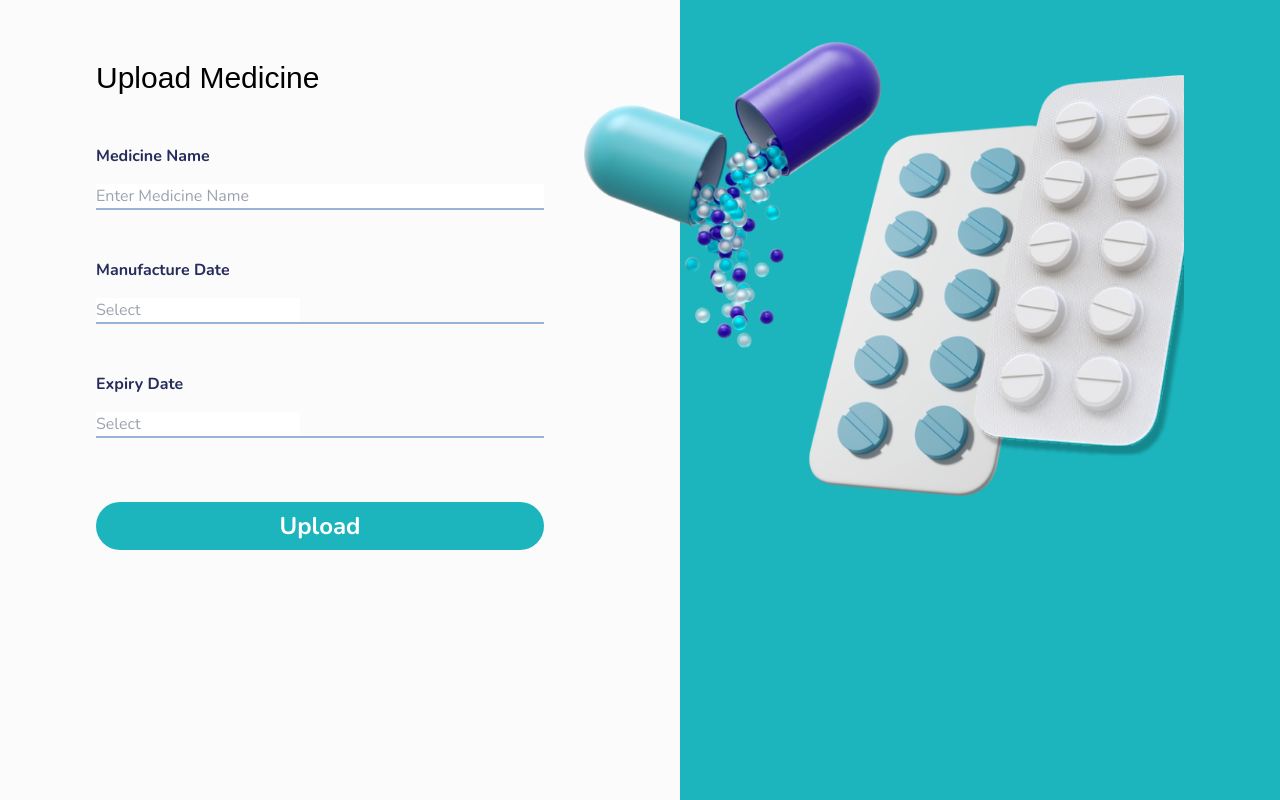
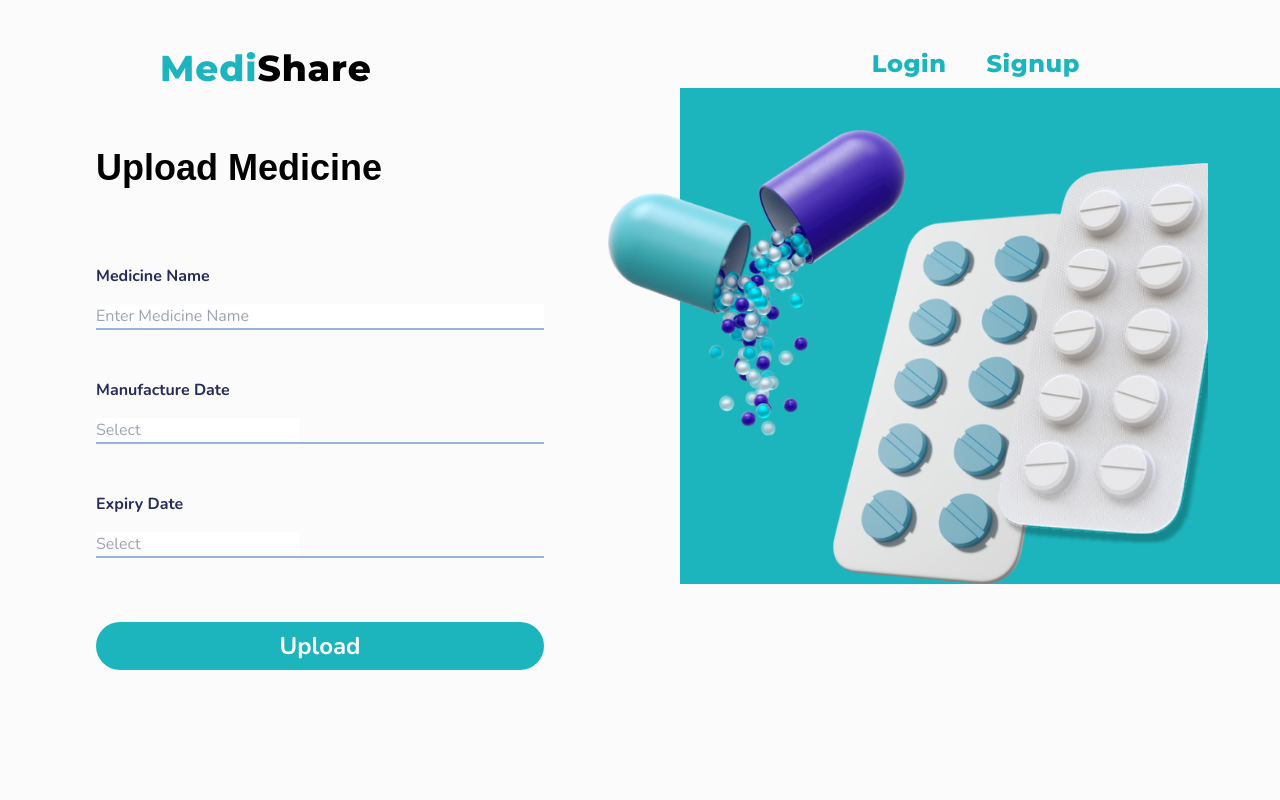
Before and after one commit to Pranjali-12/medishare-client, a React (Create React App) app: page /uploadmed in a window 1280 px wide. Built offline with nearby package versions, Linux system fonts and the light colour scheme.

Commit message:
uploademed updated

```diff
--- a/src/pages/UploadMed.jsx
+++ b/src/pages/UploadMed.jsx
@@ -1,8 +1,7 @@
 import React, { useState } from 'react';
 import DatePicker from 'react-datepicker';
 import 'react-datepicker/dist/react-datepicker.css';
-// import '../styles/UploadMed.css';
-import MediShare from '../Components/Medishare';
+import MediShare from '../Components/MediShare';
 
 function MedicineUpload() {
   const [medicineName, setMedicineName] = useState('');
@@ -22,10 +21,12 @@ function MedicineUpload() {
   };
 
   return (
-   <div className="h-screen flex flex-wrap overflow-hidden">
+    <div className='h-screen '>
+      <MediShare/>
+      <div className="flex flex-wrap overflow-hidden">
 
-  <div className="w-full sm:w-1/2 px-4 sm:px-24 py-10">
-    <div className="text-3xl font-spartan my-5">Upload Medicine</div>
+        <div className="w-full sm:w-1/2 px-4 sm:px-24 py-10 flex flex-col justify-center">
+          <div className="text-4xl font-spartan my-5 font-bold">Upload Medicine</div>
           <form className="my-10" onSubmit={MedicineUpload}>
 
             <div className="border-b-2 border-[#98B3D6] mb-4 sm:mb-10">
@@ -73,10 +74,11 @@ function MedicineUpload() {
         </div>
 
         <div className="hidden sm:block w-full sm:w-1/2 pl-10">
-    <div className='bg-[#1CB5BD] h-full'>
-    <img src={require("../assets/UploadMed.png")} alt="" className='-ml-24 pt-10'/>
+          <div className='bg-[#1CB5BD] flex justify-center items-center'>
+            <img src={require("../assets/UploadMed.png")} alt="" className='-ml-36 pt-10' />
           </div>
 
+        </div>
       </div>
     </div>
 
```
Lines whose indentation alone changed are shown as unchanged.
